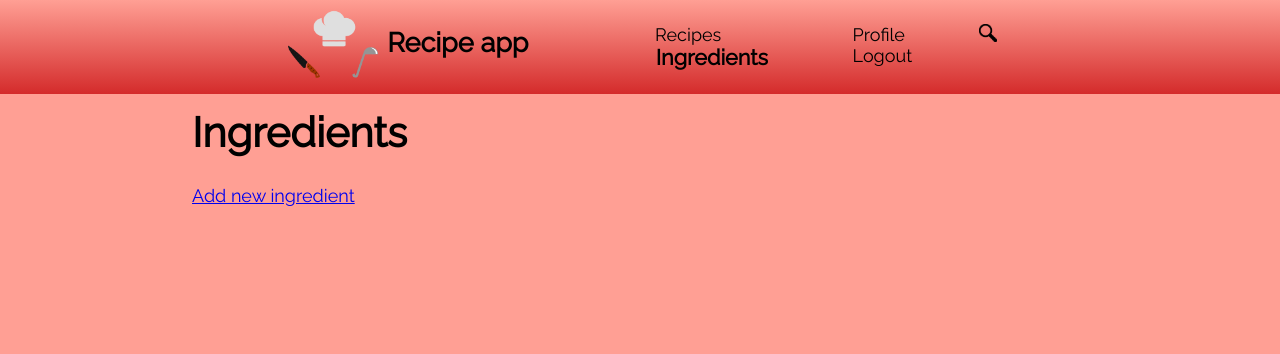
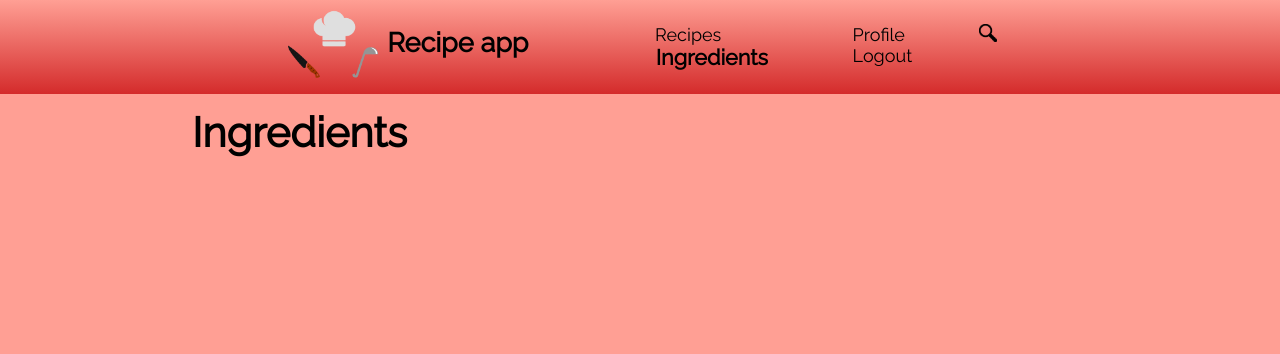
Before and after one commit to Darkpfeffer/recipe-app, a Django app: page /ingredients/list/ in a window 1280 px wide. Shown: the top 354 px of the page. Run offline with Django 4.2, Linux system fonts and the light colour scheme; the visitor is signed in with stand-in values (Sample User, id 1); data that the repository does not hold is empty.

Commit message:
Removed ingredient creation from ingredient list

```diff
--- a/ingredients/templates/ingredients/create_ingredient_success.html
+++ /dev/null
@@ -1,6 +0,0 @@
-<!DOCTYPE html>
-<html>
-    <body>
-        <p>Ingredient was created successfully.</p>
-    </body>
-</html>
--- a/ingredients/templates/ingredients/main.html
+++ b/ingredients/templates/ingredients/main.html
@@ -85,9 +85,6 @@
         </header>
         <div class="main__list">
             <h1>Ingredients</h1>
-            {% if user.is_authenticated %}
-                <a href="{% url 'ingredients:create_ingredient' %}">Add new ingredient</a>
-            {% endif %}
             <div class="grid-container">
                 {% for object in object_list %}
                     <div class="grid-item">
--- a/ingredients/urls.py
+++ b/ingredients/urls.py
@@ -1,14 +1,11 @@
 #import
 from django.urls import path
-from .views import IngredientListView, IngredientDetailView, \
-    create_ingredient_view, create_ingredient_success_view
+from .views import IngredientListView, IngredientDetailView
 
 #defining URLs and variables
 app_name = 'ingredients'
 
 urlpatterns = [
     path('list/', IngredientListView.as_view(), name='ingredient_list'),
-    path('list/<pk>', IngredientDetailView.as_view(), name='ingredient_detail'),
-    path('create/', create_ingredient_view, name='create_ingredient'),
-    path('create/success', create_ingredient_success_view, name='create_ingredient_success')
+    path('list/<pk>', IngredientDetailView.as_view(), name='ingredient_detail')
 ]
--- a/ingredients/views.py
+++ b/ingredients/views.py
@@ -33,43 +33,3 @@ class IngredientDetailView(DetailView):
         context["profile_url"] = profile_url
 
         return context
-
-@login_required
-def create_ingredient_view(request):
-    form = CreateIngredientForm( request.POST or None )
-
-    if request.method == 'POST':
-        name = request.POST.get('name')
-        price = request.POST.get('price')
-        ingredient_unit_type = request.POST.get('ingredient_unit_type')
-        pic = request.FILES.get('pic')
-
-        print(pic)
-
-        if not pic:
-            pic = 'no_picture.jpg'
-        else:
-            print('Picture is chosen.')
-
-        try:
-            Ingredient.objects.create(
-                name = name,
-                price = price,
-                ingredient_unit_type = ingredient_unit_type,
-                pic = pic
-            )
-
-            return redirect('ingredients:create_ingredient_success')
-
-        except:
-            print('Something went wrong.')
-
-    context = {
-        'form': form
-    }
-
-    return render(request, 'ingredients/create_ingredient.html', context)
-
-def create_ingredient_success_view(request):
-
-    return render(request, 'ingredients/create_ingredient_success.html')
--- a/static/js/create_recipe.js
+++ b/static/js/create_recipe.js
@@ -1,6 +1,7 @@
 createIngredientsForm = document.querySelector(".create-ingredients");
 IngredientResults = document.querySelector("#check-all-ingredients");
 addIngredients = document.querySelector("#add-ingredients");
+recipeForm = document.querySelector("#recipe-form")
 
 checkIngredientsContainer =  document.querySelector(".check-ingredient-list");
 
@@ -82,11 +83,12 @@ searchButton.addEventListener("click", (event) => {
     */
 
     ingredientsToDatabase = document.querySelectorAll(".missing");
+    existingIngredients = document.querySelector(".existing")
 
     if (ingredientsToDatabase.length > 0) {
         createIngredientsForm.classList.remove("hidden")
-    } else {
-        createIngredientsForm.classList.add("hidden")
+    } else if (ingredientsToDatabase.length <= 0 && searchedIngredients[0]) {
+        recipeForm.classList.remove("hidden")
     }
 
     if (ingredientsToDatabase.length > 0) {
```
Also changed, not shown: ingredients/templates/ingredients/create_ingredient.html (deleted, +0 -10 lines), recipes/templates/recipes/create_recipe.html (+10 -0 lines).
